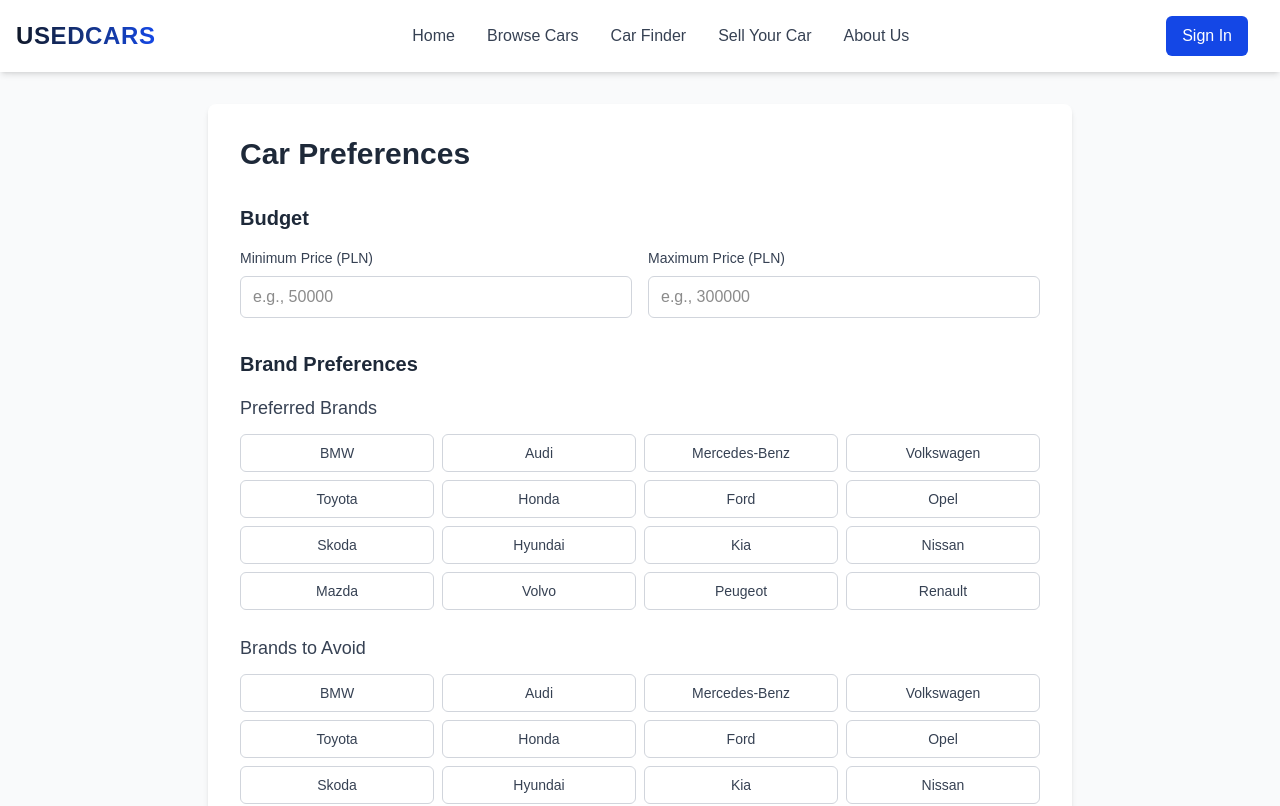
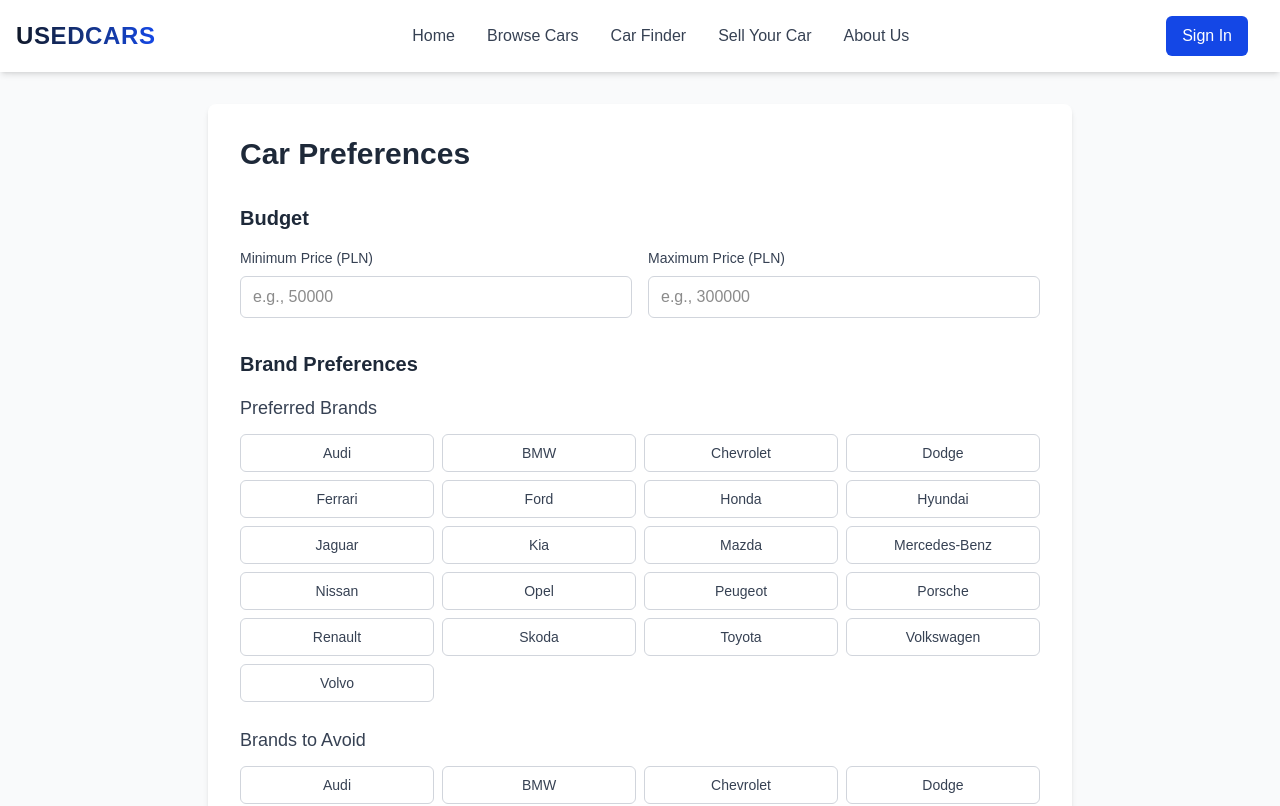
Before and after one commit to RobertSternal/usedcars, a Next.js app in the folder used-cars/: page /usedcars/preferences in a window 1280 px wide. Shown: the top 806 px of the page. Built offline with nearby package versions, Linux system fonts and the light colour scheme.

Commit message:
feat: Add more car brands

```diff
--- a/used-cars/src/app/preferences/page.tsx
+++ b/used-cars/src/app/preferences/page.tsx
@@ -20,7 +20,7 @@
   maxDistanceKm?: number;
 }
 
-const brands = ['BMW', 'Audi', 'Mercedes-Benz', 'Volkswagen', 'Toyota', 'Honda', 'Ford', 'Opel', 'Skoda', 'Hyundai', 'Kia', 'Nissan', 'Mazda', 'Volvo', 'Peugeot', 'Renault'];
+const brands = ['Audi', 'BMW', 'Chevrolet', 'Dodge', 'Ferrari', 'Ford', 'Honda', 'Hyundai', 'Jaguar', 'Kia', 'Mazda', 'Mercedes-Benz', 'Nissan', 'Opel', 'Peugeot', 'Porsche', 'Renault', 'Skoda', 'Toyota', 'Volkswagen', 'Volvo'];
 const bodyTypes = ['SEDAN', 'HATCHBACK', 'SUV', 'COUPE', 'CONVERTIBLE', 'WAGON', 'VAN', 'TRUCK'];
 const fuelTypes = ['PETROL', 'DIESEL', 'ELECTRIC', 'HYBRID', 'LPG'];
 const transmissionTypes = ['ANY', 'MANUAL', 'AUTOMATIC', 'SEMI_AUTOMATIC'];
--- a/used-cars/src/app/sell/page.tsx
+++ b/used-cars/src/app/sell/page.tsx
@@ -321,12 +321,17 @@
                         <option value="">Select Brand</option>
                         <option value="audi">Audi</option>
                         <option value="bmw">BMW</option>
+                        <option value="chevrolet">Chevrolet</option>
+                        <option value="dodge">Dodge</option>
+                        <option value="ferrari">Ferrari</option>
                         <option value="ford">Ford</option>
                         <option value="honda">Honda</option>
                         <option value="hyundai">Hyundai</option>
+                        <option value="jaguar">Jaguar</option>
                         <option value="mazda">Mazda</option>
                         <option value="mercedes">Mercedes-Benz</option>
                         <option value="nissan">Nissan</option>
+                        <option value="porsche">Porsche</option>
                         <option value="toyota">Toyota</option>
                         <option value="volkswagen">Volkswagen</option>
                       </select>
--- a/used-cars/src/components/CarFilter.tsx
+++ b/used-cars/src/components/CarFilter.tsx
@@ -127,12 +127,17 @@
           <option value="">All Brands</option>
           <option value="audi">Audi</option>
           <option value="bmw">BMW</option>
+          <option value="chevrolet">Chevrolet</option>
+          <option value="dodge">Dodge</option>
+          <option value="ferrari">Ferrari</option>
           <option value="ford">Ford</option>
           <option value="honda">Honda</option>
           <option value="hyundai">Hyundai</option>
+          <option value="jaguar">Jaguar</option>
           <option value="mazda">Mazda</option>
           <option value="mercedes">Mercedes-Benz</option>
           <option value="nissan">Nissan</option>
+          <option value="porsche">Porsche</option>
           <option value="toyota">Toyota</option>
           <option value="volkswagen">Volkswagen</option>
         </select>
```
